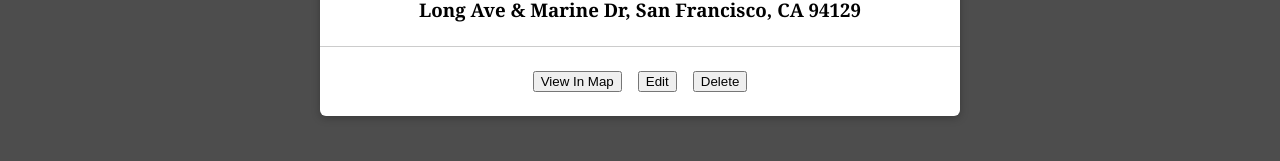
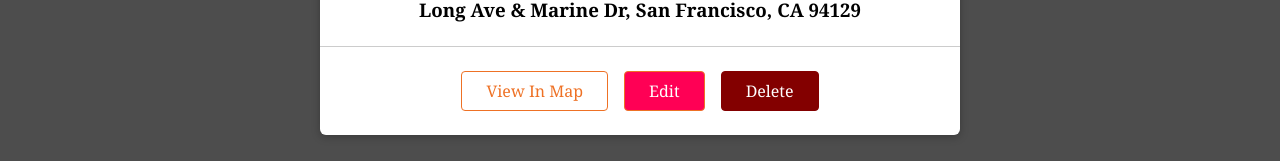
Before and after one commit to cdsalty/newMERN-Places, a React (Create React App) app in the folder Places/react-places-frontend/: page /u1/places in a window 1280 px wide. Shown: the part 460-621 px from the top of the page. Built offline with nearby package versions, Linux system fonts and the light colour scheme.

Commit message:
small changes, ready to render in google maps

```diff
--- a/Places/react-places-frontend/src/places/components/PlaceItem.js
+++ b/Places/react-places-frontend/src/places/components/PlaceItem.js
@@ -1,6 +1,7 @@
 import React from 'react';
 
 import Card from '../../shared/components/UIElements/Card';
+import Button from '../../shared/components/FormElements/Button';
 import './PlaceItem.css';
 
 // the layout, creating one layout to serve for each place;
@@ -18,9 +19,10 @@
           <p>{props.description}</p>
         </div>
         <div className="place-item__actions">
-          <button>View In Map</button>
-          <button>Edit</button>
-          <button>Delete</button>
+          <Button inverse>View In Map</Button>
+          <Button to={`/places/${props.id}`}>Edit</Button>
+          {/* will generate the EDIT route later */}
+          <Button danger>Delete</Button>
         </div>
       </Card>
     </li>
@@ -34,4 +36,9 @@
 View In Map will be overlay (will create later)
 Edit and Delete will only be visible if user (will create later)
 
+Replaced:
+<button>View In Map</button>
+<button>Edit</button>
+<button>Delete</button>
+
 */
--- /dev/null
+++ b/Places/react-places-frontend/src/shared/components/FormElements/Button.css
@@ -0,0 +1,61 @@
+.button {
+  font: inherit;
+  padding: 0.5rem 1.5rem;
+  border: 1px solid #ee7125;
+  border-radius: 4px;
+  background: #ff0055;
+  color: white;
+  cursor: pointer;
+  margin-right: 1rem;
+  text-decoration: none;
+  display: inline-block;
+}
+
+.button:focus {
+  outline: none;
+}
+
+.button:hover,
+.button:active {
+  background: #ff4382;
+  border-color: #ff4382;
+}
+
+.button--inverse {
+  background: transparent;
+  color: #ee7125;
+}
+
+.button--inverse:hover,
+.button--inverse:active {
+  color: white;
+  background: #ee7125;
+}
+
+.button--danger {
+  background: #830000;
+  border-color: #830000;
+}
+
+.button--danger:hover,
+.button--danger:active {
+  background: #f34343;
+  border-color: #f34343;
+}
+
+.button:disabled,
+.button:hover:disabled,
+.button:active:disabled {
+  background: #ccc;
+  color: #979797;
+  border-color: #ccc;
+  cursor: not-allowed;
+}
+
+.button--small {
+  font-size: 0.8rem;
+}
+
+.button--big {
+  font-size: 1.5rem;
+}
--- /dev/null
+++ b/Places/react-places-frontend/src/shared/components/FormElements/Button.js
@@ -0,0 +1,43 @@
+import React from 'react';
+import {Link} from 'react-router-dom';
+
+import './Button.css';
+
+const Button = (props) => {
+  if (props.href) {
+    return (
+      <a
+        className={`button button--${props.size || 'default'} ${props.inverse &&
+          'button--inverse'} ${props.danger && 'button--danger'}`}
+        href={props.href}
+      >
+        {props.children}
+      </a>
+    );
+  }
+  if (props.to) {
+    return (
+      <Link
+        to={props.to}
+        exact={props.exact}
+        className={`button button--${props.size || 'default'} ${props.inverse &&
+          'button--inverse'} ${props.danger && 'button--danger'}`}
+      >
+        {props.children}
+      </Link>
+    );
+  }
+  return (
+    <button
+      className={`button button--${props.size || 'default'} ${props.inverse &&
+        'button--inverse'} ${props.danger && 'button--danger'}`}
+      type={props.type}
+      onClick={props.onClick}
+      disabled={props.disabled}
+    >
+      {props.children}
+    </button>
+  );
+};
+
+export default Button;
```
